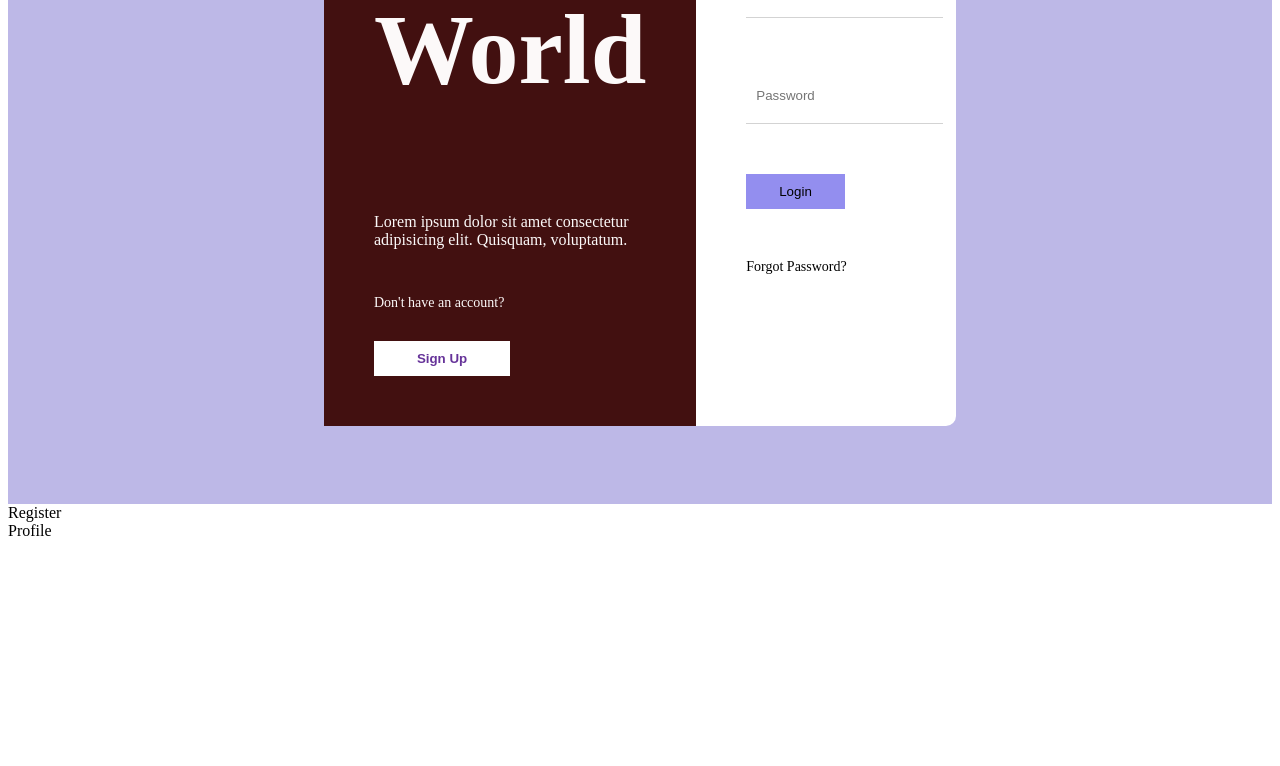
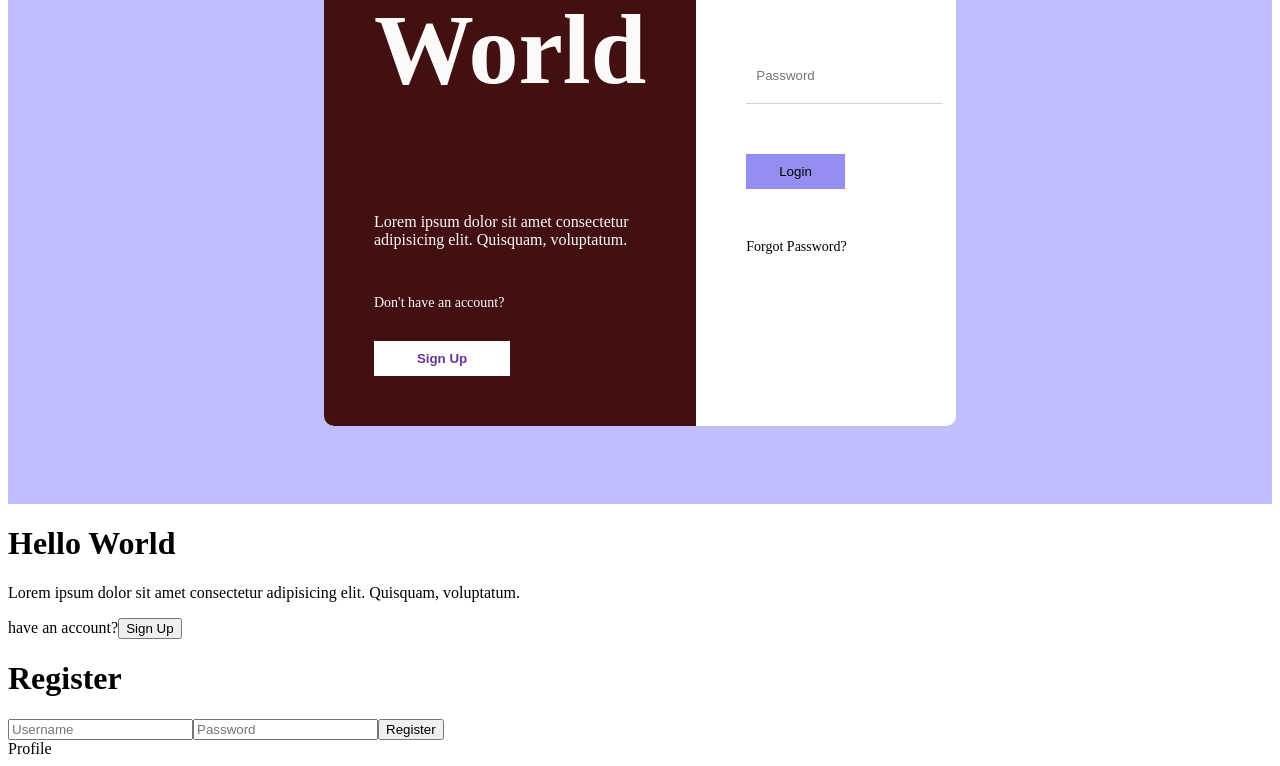
Before and after one commit to Isaiah-Mwinga/media-App, a React (Vite) app in the folder media/: page / in a window 1280 px wide. Shown: the part 322-1088 px from the top of the page. Before the commit the page ends 870 px from the top, so only its background shows below. Built offline with nearby package versions, Linux system fonts and the light colour scheme.

Commit message:
media app

```diff
--- a/media/src/pages/login/Login.scss
+++ b/media/src/pages/login/Login.scss
@@ -1,15 +1,16 @@
 .login{
     height: 100vh;
-    background-color: rgb(189, 184, 231);
+    background-color: rgb(193, 190, 255);
     display: flex;
+    align-items: center;
     justify-content: center;
-    align-items: center;
     .card{
         width: 50%;
         display: flex;
         background-color: white;
         border-radius: 10px;
         min-height: 600px;
+        overflow: hidden;
         .left{
             flex: 1;
             background-color: rgb(66, 16, 16);
@@ -45,7 +46,7 @@
             padding: 50px;
             display: flex;
             flex-direction: column;
-            gap: 50px;
+            gap: 30px;
 
             h1{
                 color: #555;
--- a/media/src/pages/register/Register.jsx
+++ b/media/src/pages/register/Register.jsx
@@ -3,7 +3,24 @@ import "./Register.scss"
 
 const Register = () => {
   return (
-    <div className='register'>Register</div>
+    <div className='Register'>
+        <div className="card">
+            <div className="left">
+                <h1>Hello World</h1>
+                <p>Lorem ipsum dolor sit amet consectetur adipisicing elit. Quisquam, voluptatum.</p>
+                <span>have an account?</span>
+                <button>Sign Up</button>
+            </div>
+            <div className="right">
+                <h1>Register</h1>
+                <form>
+                    <input type="text" placeholder="Username" />
+                    <input type="password" placeholder="Password" />
+                    <button>Register</button>
+                </form>
+            </div>
+        </div>
+    </div>
   )
 }
 
```
